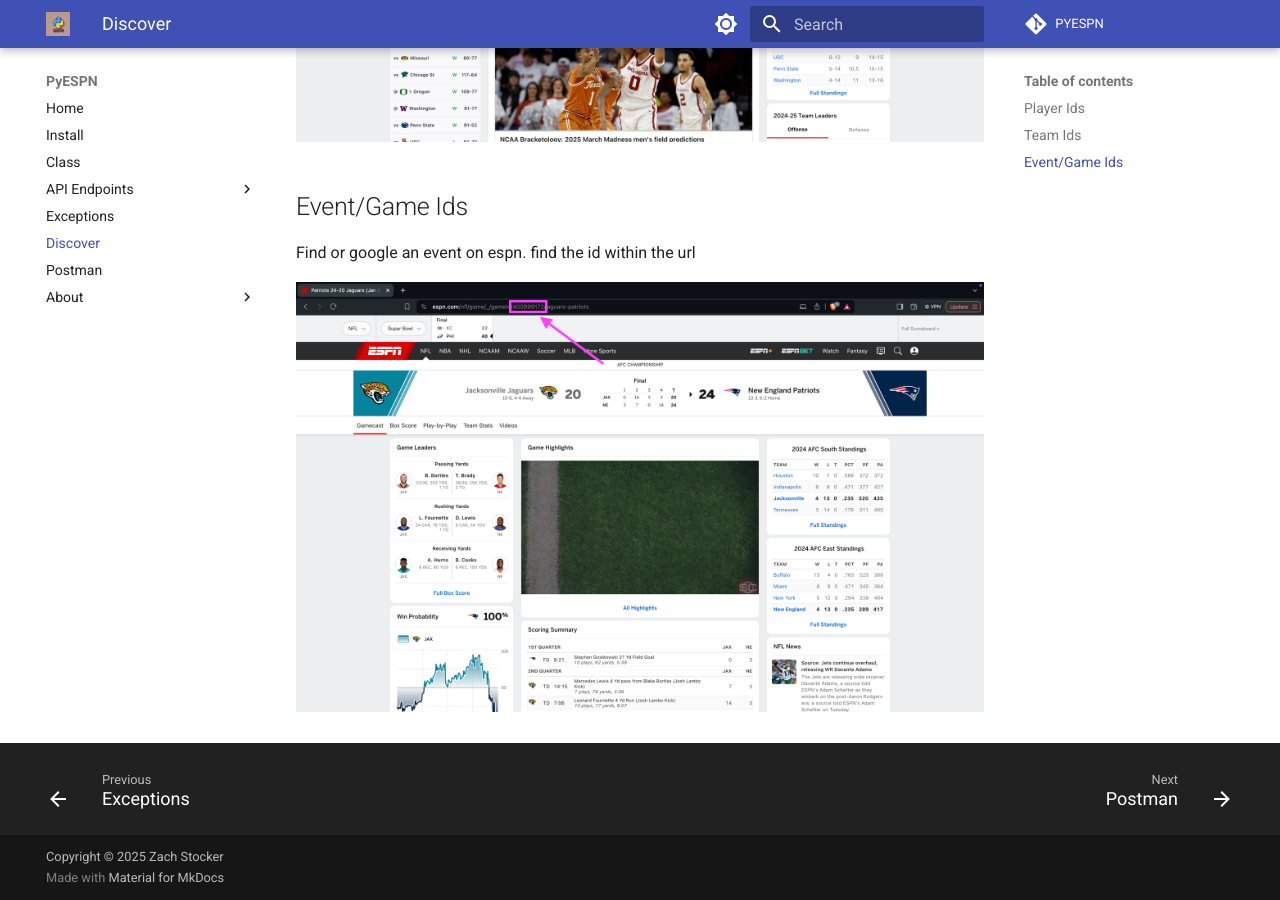
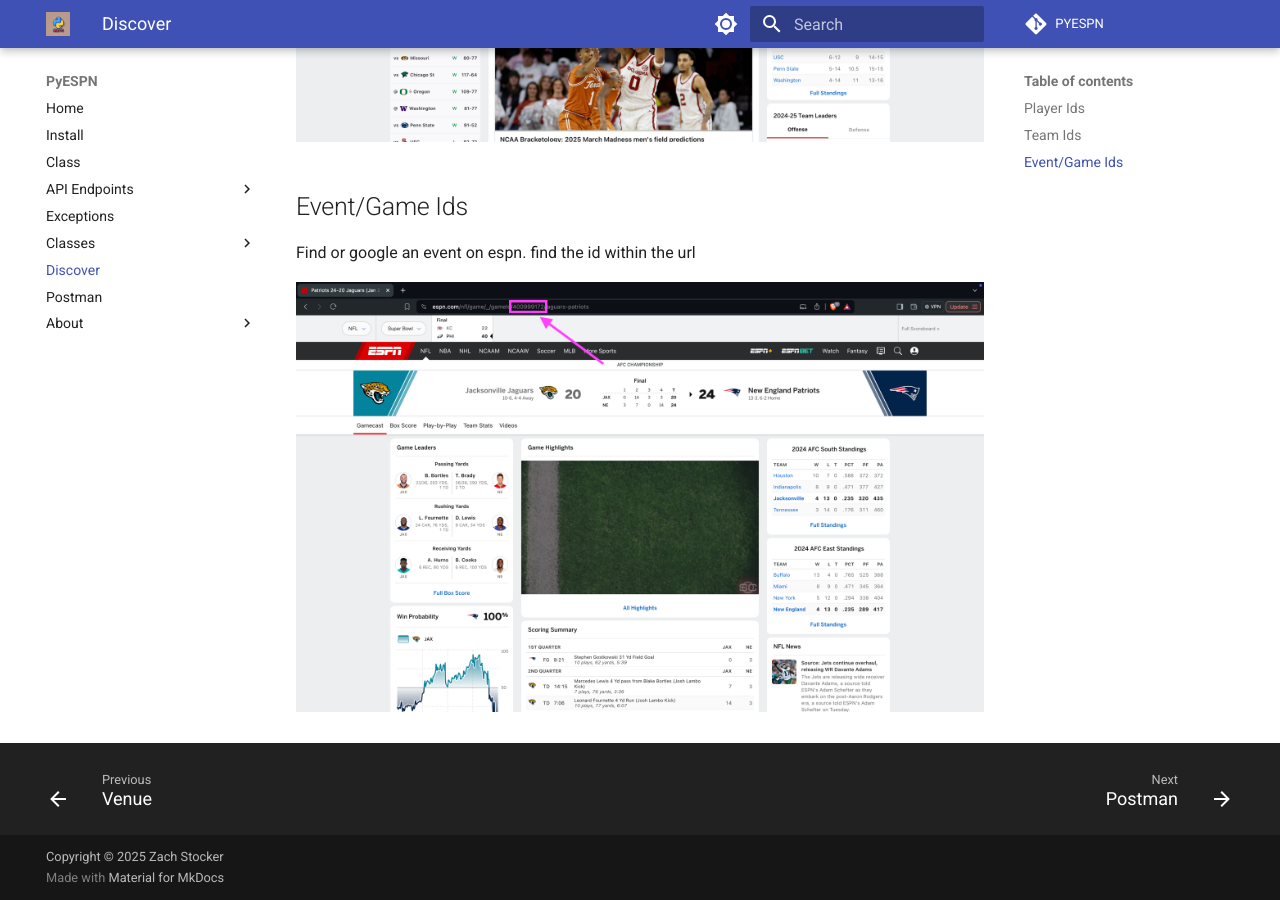
Before and after one commit to EnderLocke/pyespn, an MkDocs documentation site: the page built from docs/discover.md, in a window 1280 px wide and 900 px high, scrolled down 1238 px. Built offline with MkDocs 1.6.1 and Material for MkDocs 9.7.7, drawn with Linux system fonts in a browser that asks for light colours; comment, search, counter and statistics services are not loaded; some of the changed lines change nothing that is shown.

Commit message:
adding documentaiton .. mostly ai generated for the classes rn

```diff
--- a/mkdocs.yml
+++ b/mkdocs.yml
@@ -16,6 +16,13 @@
     - Betting: endpoints/betting.md
     - Standings: endpoints/standings.md
   - Exceptions: exceptions.md
+  - Classes:
+    - League: classes/league_class.md
+    - Team: classes/teams_class.md
+    - Player: classes/player_class.md
+    - Betting: classes/betting_class.md
+    - Event: classes/event_class.md
+    - Venue: classes/venue_class.md
   - Discover: discover.md
   - Postman: postman.md
   - About:
```
Also changed, not shown: docs/classes.md (added).
